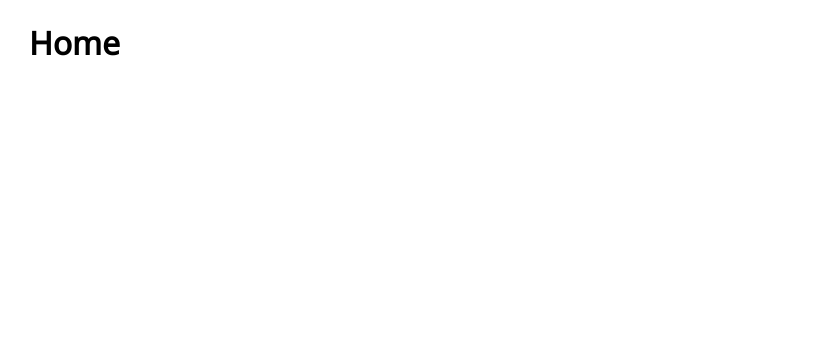
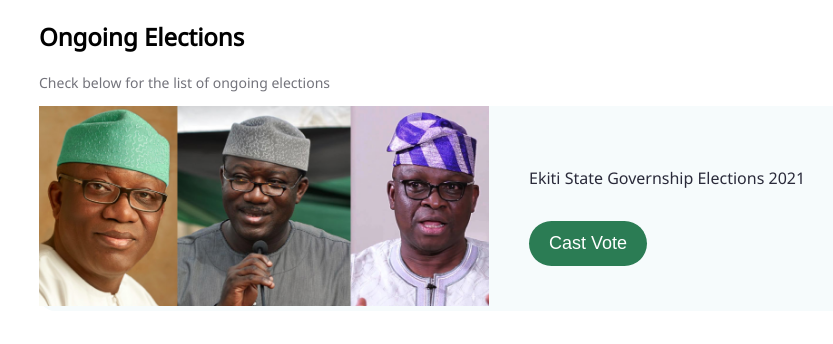
Before and after one commit to unicdeve/e-voting-app, a Next.js app: page /home in a window 1280 px wide. Shown: the top 344 px of the page, without its empty margins (5-838 px from the left). Built offline with nearby package versions, Linux system fonts and the light colour scheme.

Commit message:
feat: Home election cards

```diff
--- /dev/null
+++ b/components/home/Home.styled.ts
@@ -0,0 +1,47 @@
+import styled from 'styled-components';
+
+export const StyledHome = styled.div`
+	margin: 10px;
+
+	h2 {
+		font-size: 24px;
+		font-weight: 600;
+	}
+
+	p {
+		color: #73737b;
+		font-size: 14px;
+	}
+`;
+
+export const StyledElection = styled.div`
+	display: flex;
+	background: #f6fbfc;
+	border-radius: 16px;
+
+	.image {
+	}
+
+	.description {
+		display: flex;
+		flex-direction: column;
+		justify-content: center;
+		padding-left: 40px;
+
+		h5 {
+			color: #2a2a3a;
+			font-weight: 500;
+			font-size: 16px;
+			margin-bottom: 2rem;
+			margin-top: 1rem;
+		}
+	}
+
+	@media (max-width: 400px) {
+		flex-direction: column;
+
+		.description {
+			padding: 15px;
+		}
+	}
+`;
--- /dev/null
+++ b/components/home/Home.tsx
@@ -0,0 +1,38 @@
+import Image from 'next/image';
+import { FC } from 'react';
+import electionImage1 from '../../public/images/elections/1.png';
+import Button from '../button/Button';
+import { StyledElection, StyledHome } from './Home.styled';
+
+const HomePage: FC<{}> = () => {
+	return (
+		<StyledHome>
+			<h2>Ongoing Elections</h2>
+			<p>Check below for the list of ongoing elections</p>
+
+			<StyledElection>
+				<div className='image'>
+					<Image
+						className='bg-image'
+						alt=''
+						src={electionImage1}
+						objectFit='cover'
+						placeholder='blur'
+						width='450'
+						height='200'
+					/>
+				</div>
+
+				<div className='description'>
+					<h5>Ekiti State Governship Elections 2021</h5>
+
+					<Button className='vote-btn' block={false}>
+						Cast Vote
+					</Button>
+				</div>
+			</StyledElection>
+		</StyledHome>
+	);
+};
+
+export default HomePage;
--- a/pages/home.tsx
+++ b/pages/home.tsx
@@ -1,11 +1,8 @@
 import type { NextPage } from 'next';
+import HomePage from '../components/home/Home';
 
 const Home: NextPage = () => {
-	return (
-		<div>
-			<h1>Home</h1>
-		</div>
-	);
+	return <HomePage />;
 };
 
 export default Home;
--- a/styles/css/globals.css
+++ b/styles/css/globals.css
@@ -22,3 +22,10 @@ a {
 	max-width: 1212px;
 	margin: 0 auto;
 }
+
+.vote-btn {
+	width: fit-content;
+	padding: 10px 20px;
+	border-radius: 40px !important;
+	cursor: pointer;
+}
```
Also changed, not shown: public/images/elections/1.png (added).
